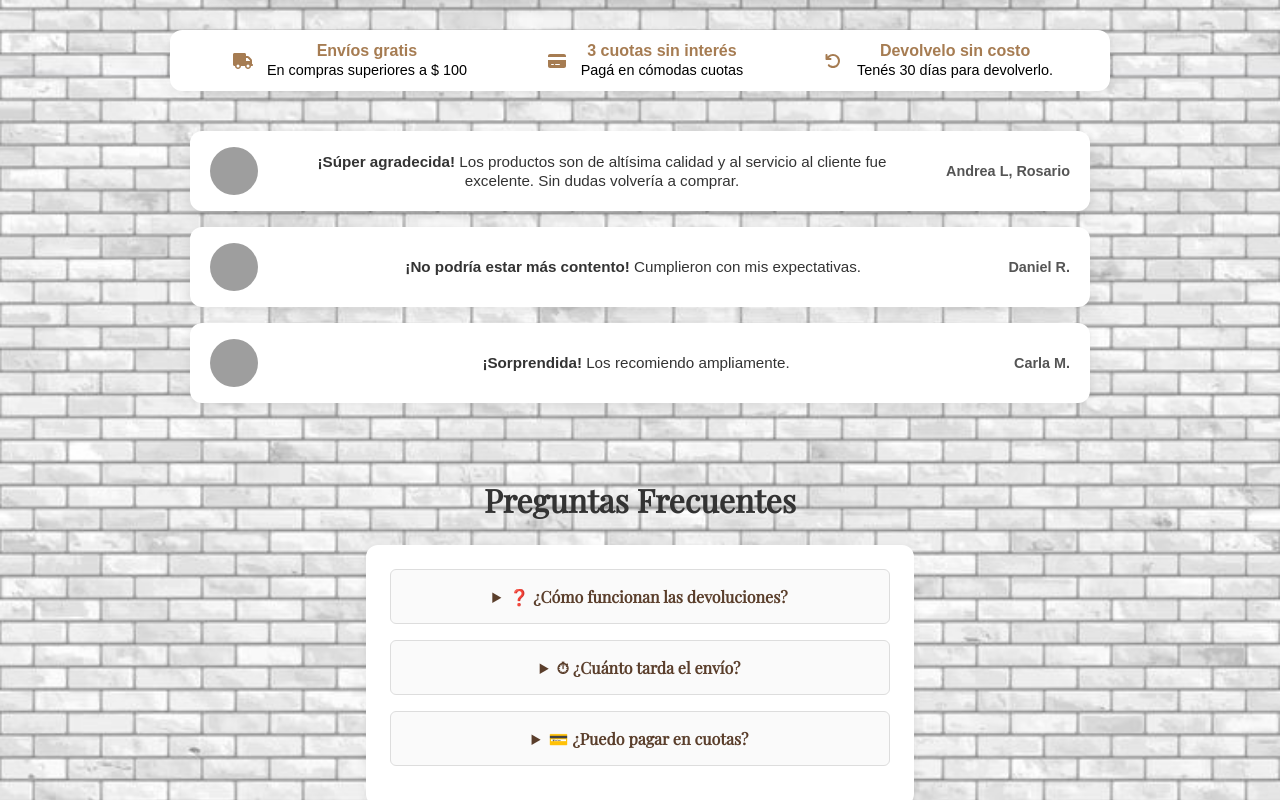
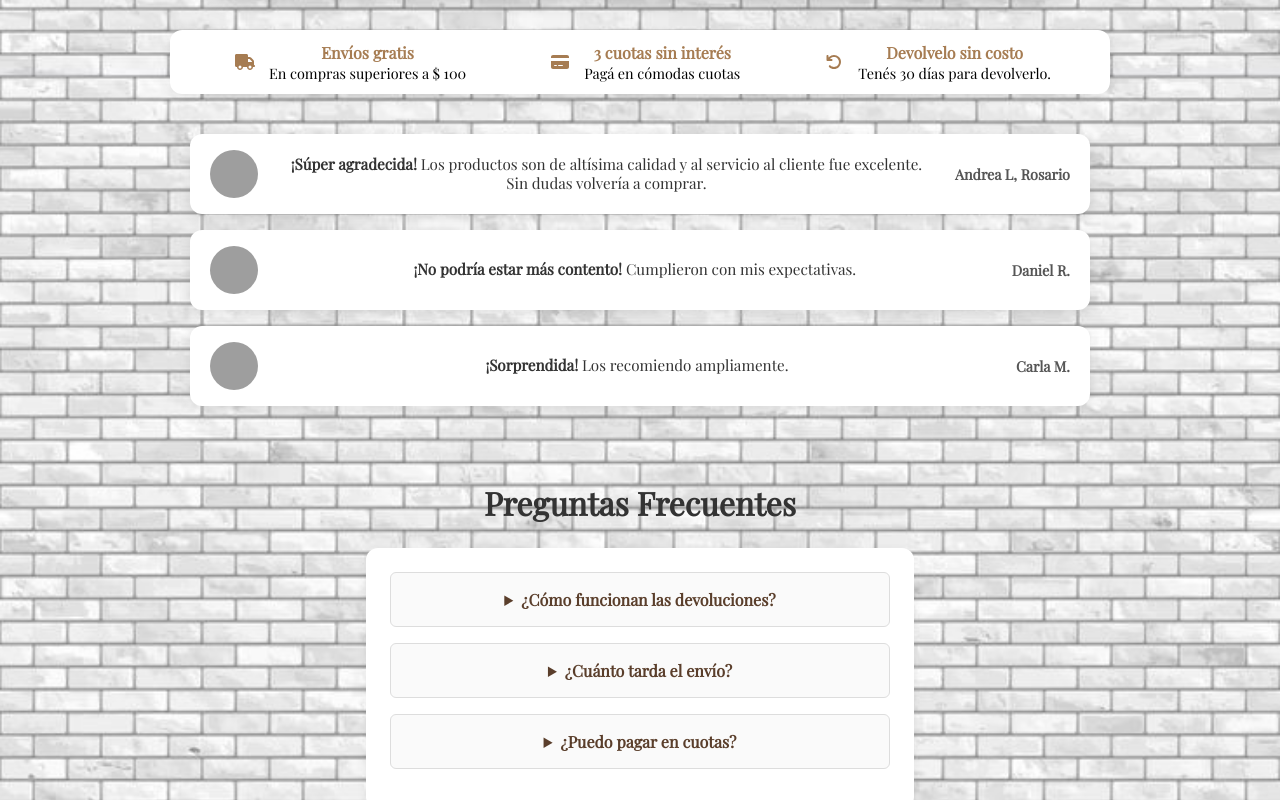
Before and after one commit to kevindlf/angular-ecommerce-api, an Angular app: page / in a window 1280 px wide. Shown: the part 740-1540 px from the top of the page. Built offline with nearby package versions, Linux system fonts and the light colour scheme; grey boxes are pictures that could not be loaded.

Commit message:
Boton Volver

```diff
--- a/src/app/components/product-list/product-list.component.css
+++ b/src/app/components/product-list/product-list.component.css
@@ -122,7 +122,7 @@
   display: flex;
   justify-content: space-around;
   text-align: left;
-  font-family: 'Arial', sans-serif;
+  font-family: 'Playfair Display', serif;
   color: #4a4a4a;
 }
 
@@ -162,7 +162,7 @@
   display: flex;
   flex-direction: column;
   gap: 16px;
-  font-family: 'Arial', sans-serif;
+  font-family: 'Playfair Display', serif;
 }
 
 .testimonial-card {
--- a/src/app/components/product-list/product-list.component.html
+++ b/src/app/components/product-list/product-list.component.html
@@ -56,19 +56,20 @@
   <h2 class="faq-title">Preguntas Frecuentes</h2>
   <div class="faq-container">
     <details class="faq-item">
-      <summary>&#x2753; ¿Cómo funcionan las devoluciones?</summary>
+      <summary>¿Cómo funcionan las devoluciones?</summary>
       <p>Tenés 30 días desde la compra para devolver tu producto sin costo. Solo necesitás el comprobante y el embalaje original.</p>
     </details>
     <details class="faq-item">
-      <summary>&#x23F1; ¿Cuánto tarda el envío?</summary>
+      <summary>¿Cuánto tarda el envío?</summary>
       <p>Los envíos se entregan entre 24 y 72 hs hábiles según tu ubicación.</p>
     </details>
     <details class="faq-item">
-      <summary>&#x1F4B3; ¿Puedo pagar en cuotas?</summary>
-      <p>Sí, aceptamos hasta 3 cuotas sin interés con tarjetas seleccionadas.</p>
+      <summary>¿Puedo pagar en cuotas?</summary>
+      <p>Sí, aceptamos hasta 6 cuotas sin interés con tarjetas seleccionadas.</p>
     </details>
   </div>
 </section>
+
 <section id="payment-methods" class="faq-section">
   <h2 class="faq-title">Métodos de Pago</h2>
   <div class="payment-icons single-row">
--- a/src/app/pages/register-page.component.ts
+++ b/src/app/pages/register-page.component.ts
@@ -3,6 +3,7 @@ import { AuthService } from '../services/auth.service';
 import { FirestoreService } from '../services/firestore.service';
 import { CommonModule } from '@angular/common';
 import { FormsModule } from '@angular/forms';
+import { Router } from '@angular/router';
 
 @Component({
   selector: 'app-register-page',
@@ -30,9 +31,9 @@ import { FormsModule } from '@angular/forms';
             <label for="fechaNacimiento" style="display: block; margin-bottom: 5px; text-align: left;">Fecha de nacimiento</label>
             <input id="fechaNacimiento" type="date" [(ngModel)]="fechaNacimiento" name="fechaNacimiento" required class="edit-account-input" />
           </div>
-          <div style="display: flex; justify-content: flex-end; align-items: center;">
+          <div style="display: flex; justify-content: space-between; align-items: center; width: 500px; margin: 0 0px; height: 40px; gap: 60px;">
+            <button type="button" class="common-button" (click)="volver()">Volver</button>
             <button type="submit" class="common-button">Registrarse</button>
-
           </div>
         </form>
       </div>
@@ -47,7 +48,8 @@ export class RegisterPageComponent {
 
   constructor(
     private authService: AuthService,
-    private firestoreService: FirestoreService
+    private firestoreService: FirestoreService,
+    private router: Router
   ) {}
 
   private calcularEdad(fechaNacimiento: string): number {
@@ -73,4 +75,8 @@ export class RegisterPageComponent {
       alert('Error: ' + error.message);
     }
   }
+
+  volver() {
+    this.router.navigate(['/']); // Navigate to home or previous page as needed
+  }
 }
```
